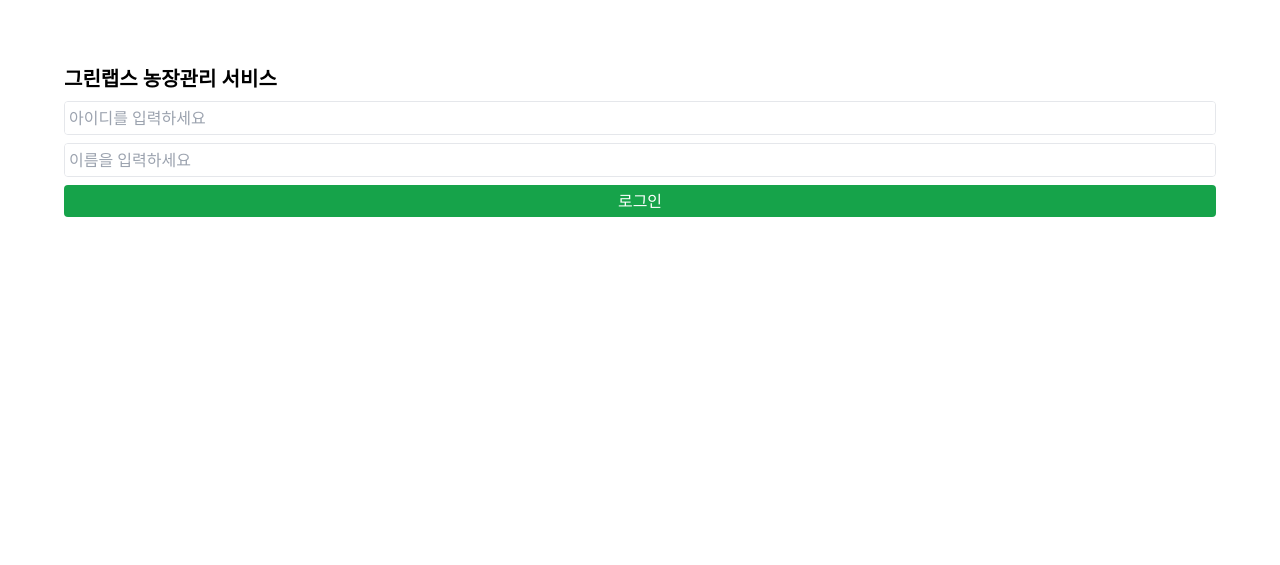
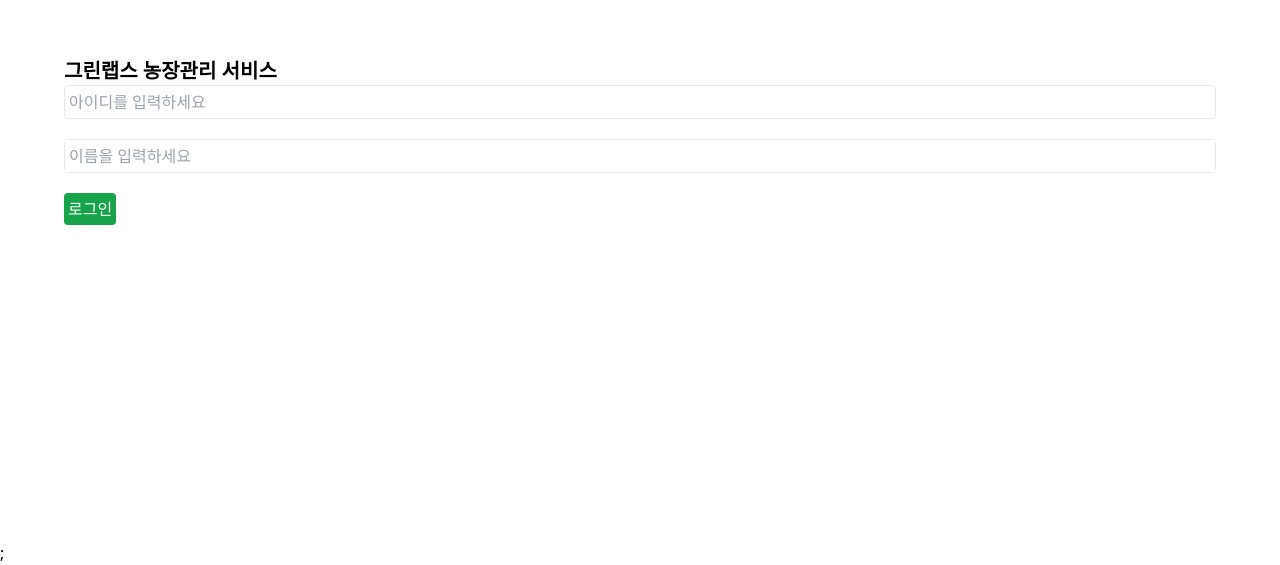
Before and after one commit to moogieon/FMS-FE-TEST, a Next.js app: page / in a window 1280 px wide. Shown: the part 259-824 px from the top of the page. Before the commit the page ends 800 px from the top, so only its background shows below. Built offline with nearby package versions, Linux system fonts and the light colour scheme.

Commit message:
전역 설정 및 로그인 기능 추가

```diff
--- a/pages/_app.tsx
+++ b/pages/_app.tsx
@@ -1,7 +1,35 @@
-import React from "react";
+import React, {
+  createContext,
+  Dispatch,
+  SetStateAction,
+  useState,
+} from "react";
 import "../styles/globals.css";
 import type { AppProps } from "next/app";
 
+interface IContext {
+  accessToken?: string;
+  setAccessToken: Dispatch<SetStateAction<undefined>>;
+  userInfo: {
+    name: string;
+    id: string;
+  };
+  setUserInfo: Dispatch<SetStateAction<{ name: string; id: string }>>;
+}
+
+export const GlobalContext = createContext({} as IContext);
 export default function App({ Component, pageProps }: AppProps) {
-  return <Component {...pageProps} />;
+  const [accessToken, setAccessToken] = useState();
+  const [userInfo, setUserInfo] = useState({ name: "", id: "" });
+  const value = {
+    accessToken,
+    setAccessToken,
+    userInfo,
+    setUserInfo,
+  };
+  return (
+    <GlobalContext.Provider value={value}>
+      <Component {...pageProps} />;
+    </GlobalContext.Provider>
+  );
 }
--- a/pages/index.tsx
+++ b/pages/index.tsx
@@ -1,20 +1,64 @@
-import React from "react";
+import React, { useContext } from "react";
 import { ScreenWrap, Container, Input, Button } from "components";
-
+import { useRouter } from "next/router";
+import { GlobalContext } from "./_app";
+import useForm from "@components/CustomHooks/UseFrom";
+import Loginvalidate, { IUserData } from "./validation/Login.validation";
 //TODO: Q1-1 로그인 상태 관리
 // 상태관리 라이브러리 (context, redux, recoil 등) 을 활용해서 로그인 상태를 관리하는 기능을 개발 해주세요
 // 라이브러리 사용은 자율입니다.
 // 로그인이 완료되면 /home 라우터로 이동해야합니다.
+const Login = () => {
+  const { setUserInfo } = useContext(GlobalContext);
+  const router = useRouter();
+  const { values, errors, handleChange, handleSubmit } = useForm({
+    initialValues: { id: "", name: "" },
+    onSubmit: (values: IUserData) => {
+      try {
+        setUserInfo({ id: values.id as string, name: values.name as string });
+        localStorage.setItem(
+          "userInfo",
+          JSON.stringify({ id: values.id, name: values.name })
+        );
+        router.push("/home");
+      } catch (error) {
+        alert("로그인 오류");
+      }
+    },
+    validate: Loginvalidate,
+  });
 
-const Login = () => {
   return (
     <Container>
       <ScreenWrap>
         <div className="w-[90%] flex flex-col gap-2">
-          <h1 className="font-bold text-xl">그린랩스 농장관리 서비스</h1>
-          <Input type="text" name="id" placeholder="아이디를 입력하세요" />
-          <Input type="text" name="name" placeholder="이름을 입력하세요" />
-          <Button>로그인</Button>
+          <form onSubmit={handleSubmit}>
+            <h1 className="font-bold text-xl">그린랩스 농장관리 서비스</h1>
+            <div className="mb-5">
+              <Input
+                type="text"
+                placeholder="아이디를 입력하세요"
+                value={values.id}
+                name="id"
+                onChange={handleChange}
+              />
+              <span className="text-xs text-red-500">{errors?.id}</span>
+            </div>
+            <div className="mb-5">
+              <Input
+                type="text"
+                placeholder="이름을 입력하세요"
+                value={values.name}
+                name="name"
+                onChange={handleChange}
+              />
+              {errors?.name && (
+                <span className="text-xs text-red-500">{errors?.name}</span>
+              )}
+            </div>
+
+            <Button>로그인</Button>
+          </form>
         </div>
       </ScreenWrap>
     </Container>
```
Also changed, not shown: 1 other file (tests, documents, lock files or other folders).
